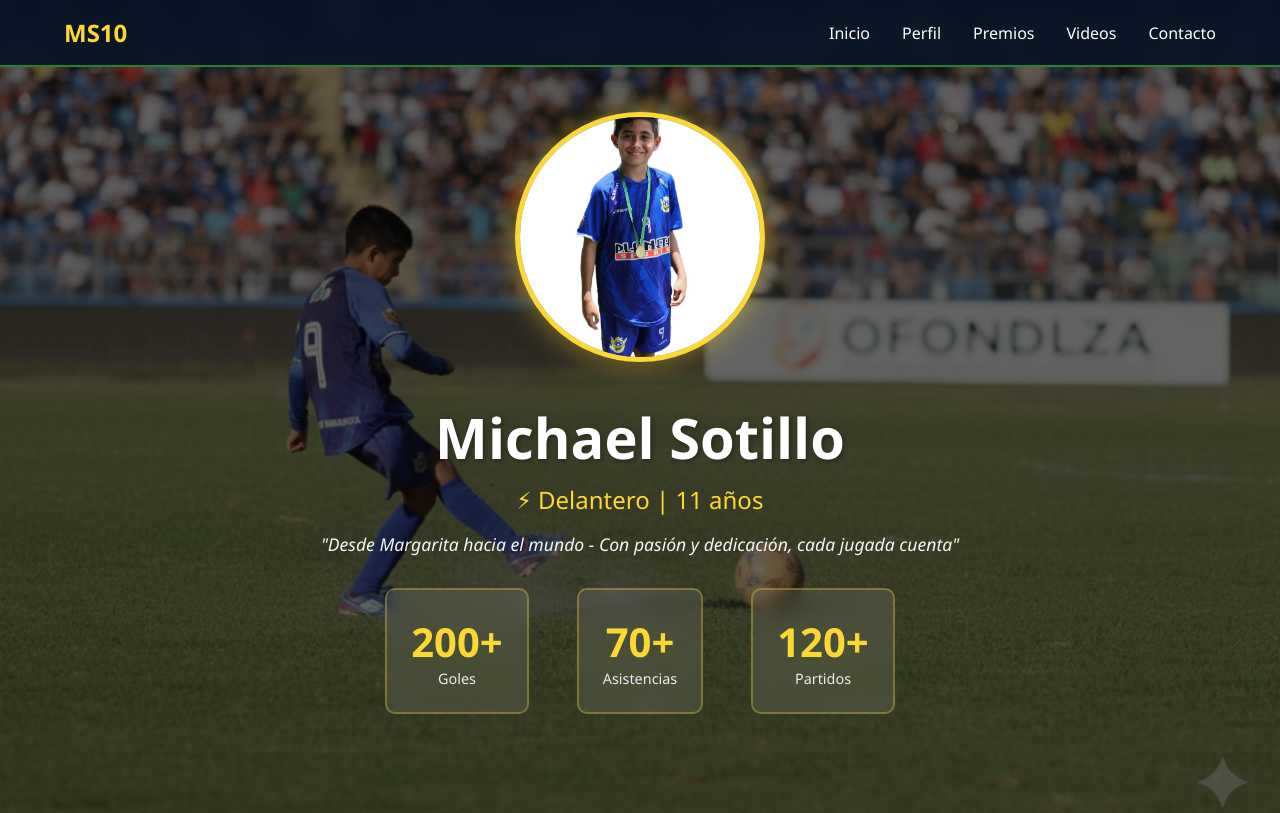
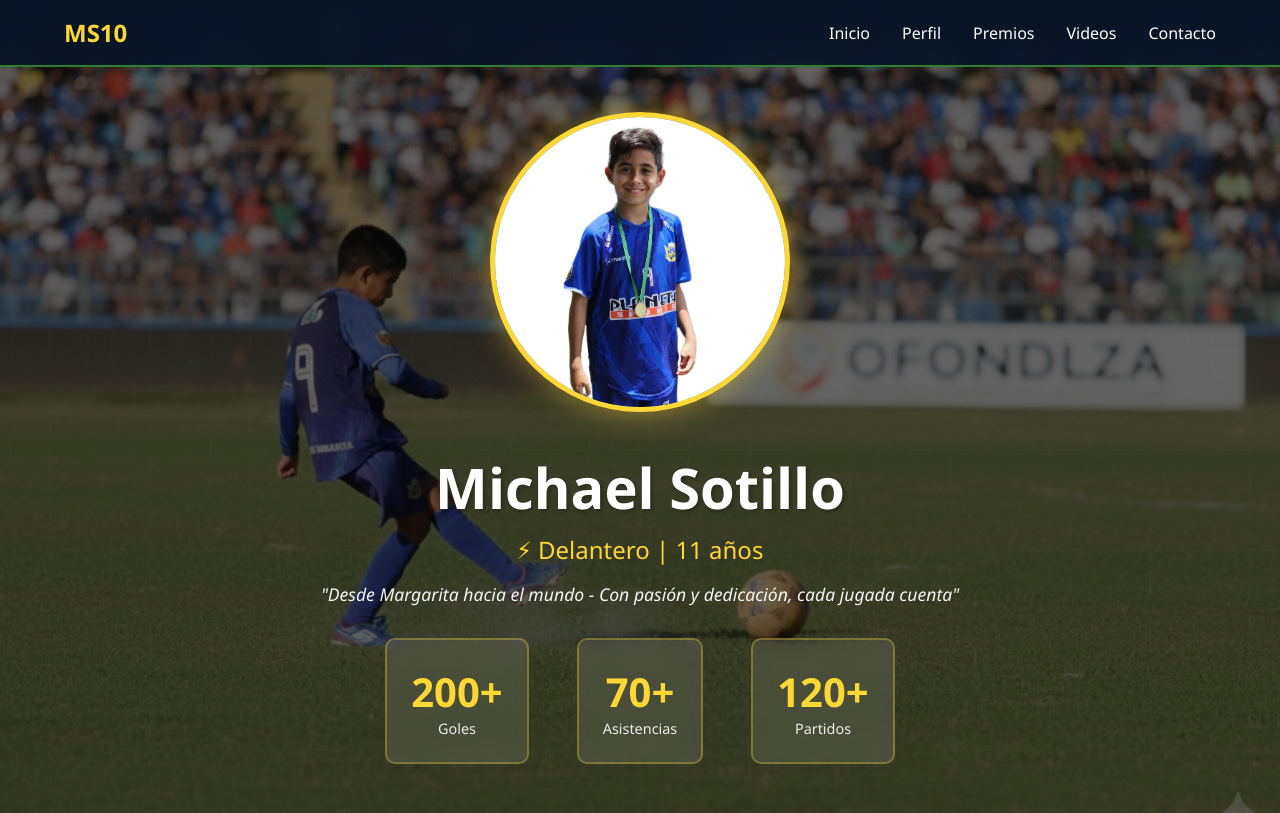
Before and after one commit to sotillo257/portafolio-de-futbol, a plain HTML site: page index.html in a window 1280 px wide. Shown: the top 813 px of the page. Drawn offline with Linux system fonts and the light colour scheme.

Commit message:
Update index.html

```diff
--- a/index.html
+++ b/index.html
@@ -85,14 +85,15 @@
         }
 
         .hero-image {
-            width: 250px;
-            height: 250px;
+            width: 300px;
+            height: 300px;
             border-radius: 50%;
             border: 5px solid #FDD835;
             box-shadow: 0 0 30px rgba(253, 216, 53, 0.5);
             margin-bottom: 2rem;
             object-fit: cover;
             background: linear-gradient(135deg, #1976D2, #2E7D32);
+            object-position: center 20%;
         }
 
         .hero h1 {
```
